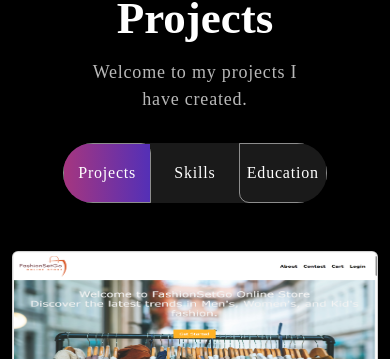
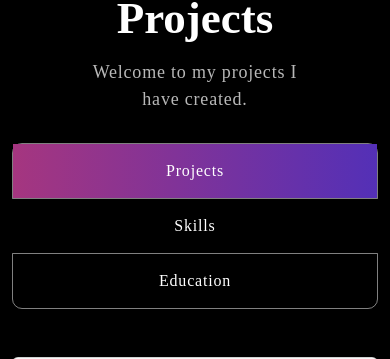
Before and after one commit to DBAnthony-12/React-Portfolio, a React (Vite) app: page / in a window 390 px wide. Shown: the part 3116-3475 px from the top of the page. Built offline with nearby package versions, Linux system fonts and the light colour scheme.

Commit message:
add changes

```diff
--- a/src/Components/Projects/Projects.css
+++ b/src/Components/Projects/Projects.css
@@ -1,4 +1,3 @@
-
 .project {
   padding: 80px 0;
   position: relative;
@@ -11,7 +10,7 @@
   text-align: center;
 }
 .project p {
-    color: #B8B8B8;
+  color: #b8b8b8;
   font-size: 18px;
   letter-spacing: 0.8px;
   line-height: 1.5em;
@@ -48,7 +47,7 @@
   position: absolute;
   width: 0;
   height: 100%;
-      background: linear-gradient(90.21deg, #AA367C -5.91%, #4A2FBD 111.58%);
+  background: linear-gradient(90.21deg, #aa367c -5.91%, #4a2fbd 111.58%);
   top: 0;
   left: 0;
   z-index: -1;
@@ -83,7 +82,7 @@
 }
 .proj-imgbx::before {
   content: "";
-    background: linear-gradient(90.21deg, #AA367C -5.91%, #4A2FBD 111.58%);
+  background: linear-gradient(90.21deg, #aa367c -5.91%, #4a2fbd 111.58%);
   opacity: 0.85;
   position: absolute;
   width: 100%;
@@ -185,7 +184,9 @@
   padding: 20px;
 }
 
-  .skills-section, .framework-section, .database-section {
+.skills-section,
+.framework-section,
+.database-section {
   margin-bottom: 40px;
 }
 
@@ -194,23 +195,31 @@
   margin-bottom: 20px;
 }
 
-  .section-title, .framework-section-title, .database-title {
+.section-title,
+.framework-section-title,
+.database-title {
   font-size: 24px;
   color: #333;
 }
 
-  .skills-section-heading, .framework-section-heading, .database-section-heading {
+.skills-section-heading,
+.framework-section-heading,
+.database-section-heading {
   font-size: 32px;
   margin-bottom: 20px;
 }
 
-  .skills-section-container, .framework-section-container, .database-section-container {
+.skills-section-container,
+.framework-section-container,
+.database-section-container {
   display: flex;
   flex-wrap: wrap;
   justify-content: center;
 }
 
-  .skills-section-card, .framework-section-card, .database-section-card {
+.skills-section-card,
+.framework-section-card,
+.database-section-card {
   background: #fff;
   border: 1px solid #e0e0e0;
   border-radius: 8px;
@@ -220,19 +229,25 @@
   text-align: center;
 }
 
-  .skills-section-img img, .framework-section-img img, .database-section-img img {
+.skills-section-img img,
+.framework-section-img img,
+.database-section-img img {
   width: 100px;
   height: 100px;
   object-fit: contain;
   margin-bottom: 10px;
 }
 
-  .skills-section-title, .framework-title, .database-section-title {
+.skills-section-title,
+.framework-title,
+.database-section-title {
   font-size: 20px;
   margin-bottom: 10px;
 }
 
-  .skills-section-description, .framework-section-description, .database-section-description {
+.skills-section-description,
+.framework-section-description,
+.database-section-description {
   font-size: 16px;
   color: #666;
 }
@@ -254,27 +269,38 @@
 
 .education-card:hover {
   transform: scale(1.05); /* Increase size on hover */
-  background: linear-gradient(90.21deg, #AA367C -5.91%, #4A2FBD 111.58%);  /* Hide text on hover by making it transparent */
+  background: linear-gradient(
+    90.21deg,
+    #aa367c -5.91%,
+    #4a2fbd 111.58%
+  ); /* Hide text on hover by making it transparent */
 }
 
-
 @media screen and (max-width: 768px) {
-    .skills-section-card, .framework-section-card, .database-section-card {
+  .skills-section-card,
+  .framework-section-card,
+  .database-section-card {
     width: 100%; /* Change card width to fit smaller screens */
     margin: 10px auto; /* Center cards horizontally */
     padding: 20px;
   }
 
-    .skills-section-img img, .framework-section-img img, .database-section-img img {
+  .skills-section-img img,
+  .framework-section-img img,
+  .database-section-img img {
     width: 80px; /* Decrease image size on smaller screens */
     height: 80px;
   }
 
-    .section-title, .framework-section-title, .database-title {
+  .section-title,
+  .framework-section-title,
+  .database-title {
     font-size: 20px; /* Decrease title font size on smaller screens */
   }
 
-    .skills-section-heading, .framework-section-heading, .database-section-heading {
+  .skills-section-heading,
+  .framework-section-heading,
+  .database-section-heading {
     font-size: 28px; /* Decrease heading font size on smaller screens */
   }
 
@@ -339,3 +365,21 @@
     border-radius: 0 0 10px 10px; /* Adjust border radius */
   }
 }
+@media (max-width: 768px) {
+  .project .nav.nav-pills {
+    width: 100%;
+    margin: 0 auto;
+    border-radius: 0;
+    background-color: transparent;
+    overflow: hidden;
+    border: none; /* Remove border */
+  }
+
+  .project .nav.nav-pills .nav-item {
+    width: 100%; /* Full width for each nav item on small screens */
+  }
+
+  .project .nav.nav-pills .nav-link {
+    padding: 15px 0; /* Adjust padding for smaller screens */
+  }
+}
```
Lines whose indentation alone changed are shown as unchanged.
